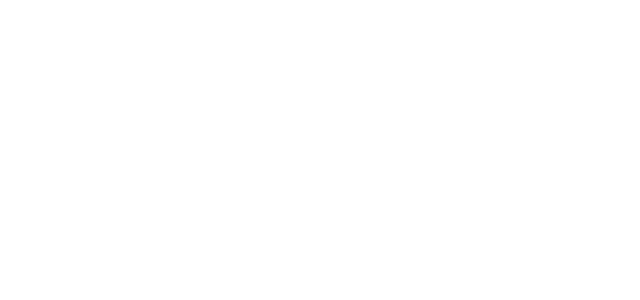
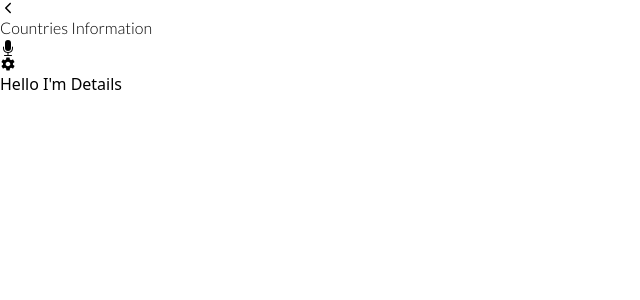
Before and after one commit to Luiscarlosvd/world-countries-info, a React (Vite) app: page /details/1 in a window 1280 px wide. Before the commit this address had no page. Shown: the top 300 px of the page, without its empty margins (0-640 px from the left). Built offline with nearby package versions, Linux system fonts and the light colour scheme.

Commit message:
Add Details component to display country information

```diff
--- a/src/App.jsx
+++ b/src/App.jsx
@@ -1,6 +1,7 @@
 import { BrowserRouter as Router, Routes, Route } from 'react-router-dom';
 import Layout from './components/Layout';
 import Home from './routes/Home';
+import DetailsCountry from './components/DetailsCountry';
 
 function App() {
   return (
@@ -8,6 +9,7 @@ function App() {
       <Routes>
         <Route path="/" element={<Layout />}>
           <Route index element={<Home />} />
+          <Route path="/details/:Countyname" element={<DetailsCountry />} />
         </Route>
       </Routes>
     </Router>
--- a/src/components/CountriesList.jsx
+++ b/src/components/CountriesList.jsx
@@ -41,7 +41,7 @@ const CountriesList = () => {
       {country.status === "fulfilled" &&
         <>
           <div>
-            <img className="" src={worldImg} alt="Icon world map" />
+            <img src={worldImg} alt="Icon world map" />
           </div>
           <div className="w-2/3">
             <input className="text-lato-400 search-bar text-white bg-black bg-opacity-30 mt-4 rounded-md p-1 px-3 w-full" type="search" onChange={handleSearchValue} placeholder="Search country"/>
--- a/src/components/CountryCard.jsx
+++ b/src/components/CountryCard.jsx
@@ -5,7 +5,7 @@ import { Link } from 'react-router-dom';
 const CountryCard = ({ name, flag, population }) => {
   return (
     <div className="flex text-right flex-col bg-blue-700 relative px-2 py-4 gap-8 items-center border border-blue-800 border-opacity-10y- justify-between">
-      <Link className="absolute right-2 top-2" to={name}><PiArrowCircleRightLight className="text-3xl text-gray-200" /></Link>
+      <Link className="absolute right-2 top-2" to={`/details/${name}`}><PiArrowCircleRightLight className="text-3xl text-gray-200" /></Link>
       <div className="self-start ml-3">
         <img className="w-28 h-4-5 rounded-sm" src={flag} alt="Country image flag" />
       </div>
--- /dev/null
+++ b/src/components/DetailsCountry.jsx
@@ -0,0 +1,11 @@
+import React from 'react'
+
+const DetailsCountry = () => {
+  return (
+    <div>
+      Hello I'm Details
+    </div>
+  )
+}
+
+export default DetailsCountry
```
